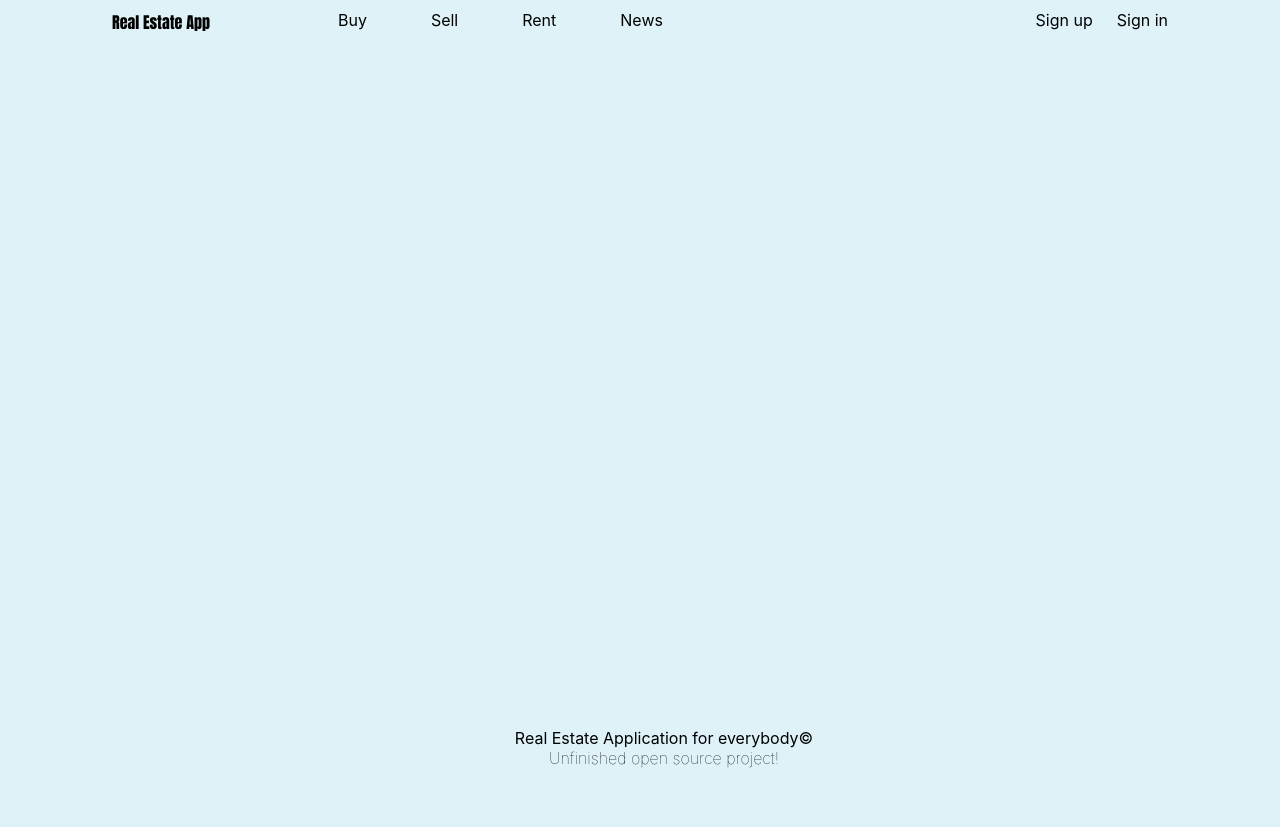
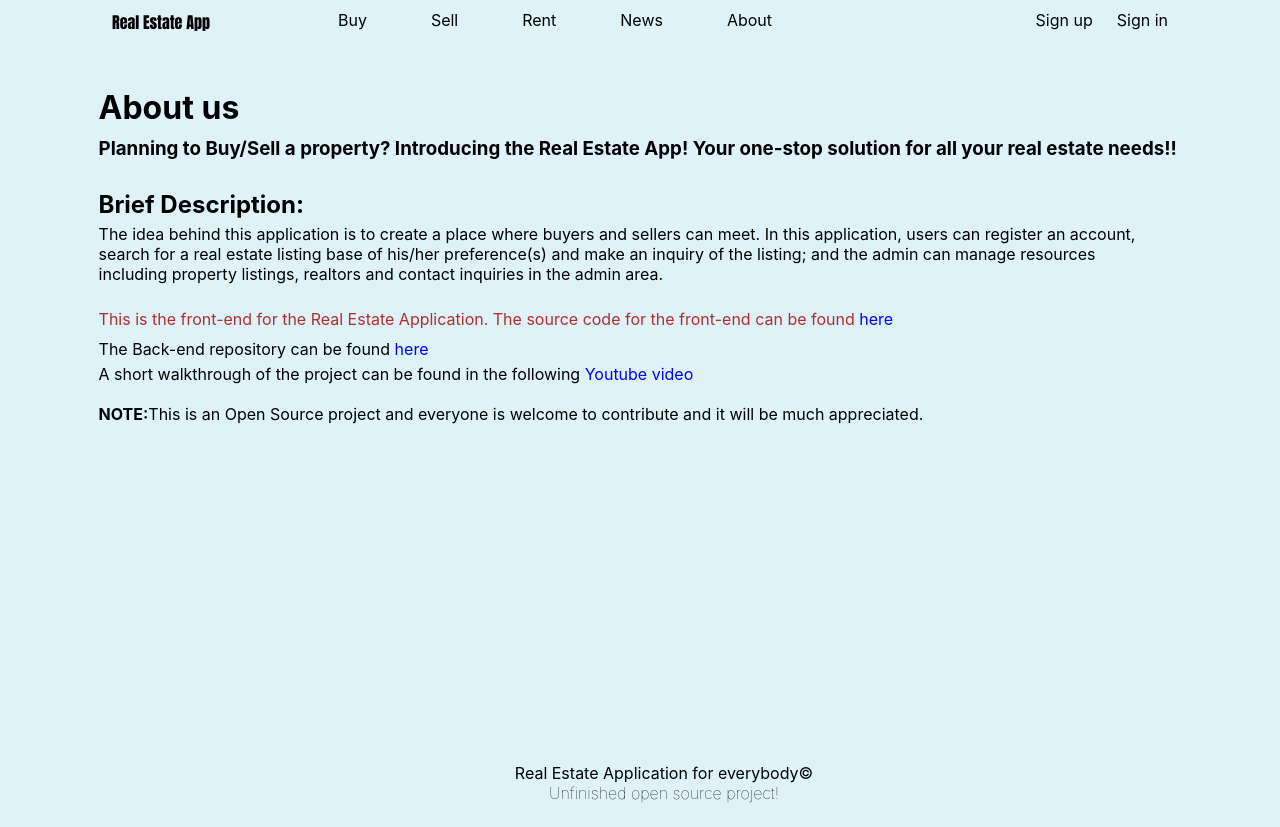
Before and after one commit to devihor25/Real-Estate-App-React, a React (Create React App) app: page /about in a window 1280 px wide. Before the commit the page ends 800 px from the top, so only its background shows below. Built offline with nearby package versions, Linux system fonts and the light colour scheme.

Commit message:
adds about page and a link for same in homepage. Improves Readme file.

```diff
--- a/src/App.js
+++ b/src/App.js
@@ -26,6 +26,7 @@ import ChatHistory from './components/Chat/ChatHistory';
 import CreateMeeting from './components/Meeting/CreateMeeting';
 import ListMeetings from './components/Meeting/ListMeetings';
 import AdminRoutes from 'components/User/routes';
+import About from 'components/About/About';
 
 function App() {
     return (
@@ -52,6 +53,7 @@ function App() {
                             <Route path="/change-email" element={<ChangeEmail />} />
                             <Route path="/change-password" element={<ChangePassword />} />
                             <Route path="/news" element={<NewsList />} />
+                            <Route path="/about" element={<About />} />
                             {AdminRoutes}
                             <Route path="/chat-history" element={<ChatHistory />} />
                             <Route path="/create-meeting" element={<CreateMeeting />} />
--- /dev/null
+++ b/src/components/About/About.js
@@ -0,0 +1,39 @@
+import React from "react";
+import './About.scss';
+
+function About() {
+    return (
+        <div className="about-container">
+            <div className="section">
+                <h1>About us</h1>
+            </div>
+            <div className="section">
+                <h3>Planning to Buy/Sell a property? Introducing the Real Estate App! Your one-stop solution for all your real estate needs!!</h3>
+            </div>
+            <br />
+            <div className="section">
+                <h2>Brief Description:</h2>
+            </div>
+            <p className="brief-desc">The idea behind this application is to create a place where buyers and sellers can meet. In this
+                application, users can register an account, search for a real estate listing base of his/her
+                preference(s) and make an inquiry of the listing; and the admin can manage resources including
+                property listings, realtors and contact inquiries in the admin area.</p>
+            <br />
+            <div className="section">
+                <p id="self-intro">This is the front-end for the Real Estate Application. The source code for the front-end can be found <a href="https://github.com/DamyanBG/real-estate-react-app" target="_blank" rel="noreferrer">here</a></p>
+            </div>
+
+            <div className="section">
+                <p id="backend-repo-intro">The Back-end repository can be found <a href="https://github.com/DamyanBG/real-estate-nodejs-be" target="_blank" rel="noreferrer">here</a></p>
+            </div>
+
+            <div className="project-walkthrough">
+                <p>A short walkthrough of the project can be found in the following <a href="https://www.youtube.com/watch?v=dR8qX2cMPcE&t=25s" target="_blank" rel="noreferrer">Youtube video</a></p>
+            </div>
+            <br />
+            <p><strong>NOTE:</strong>This is an Open Source project and everyone is welcome to contribute and it will be much appreciated.</p>
+        </div>
+    )
+}
+
+export default About;
--- /dev/null
+++ b/src/components/About/About.scss
@@ -0,0 +1,24 @@
+.about-container {
+    margin-left: 3%;
+    margin-top: 3%;
+}
+
+.section {
+    padding-top: 5px;
+    padding-bottom: 5px;
+}
+
+.brief-desc {
+    width: 95%;
+}
+
+#self-intro {
+    color: #af2f2f;
+}
+
+#backend-repo-intro>a,
+#self-intro>a,
+.project-walkthrough>p>a {
+    text-decoration: none;
+    color: blue;
+}
--- a/src/components/Header/Header.js
+++ b/src/components/Header/Header.js
@@ -145,6 +145,10 @@ export default function Header() {
                     <Link style={{ textDecoration: 'none' }} to="/news">
                         <li>News</li>
                     </Link>
+
+                    <Link style={{ textDecoration: 'none' }} to="/about">
+                        <li>About</li>
+                    </Link>
                 </ul>
             </nav>
             <section className="auth">
```
Also changed, not shown: 1 other file (tests, documents, lock files or other folders).
